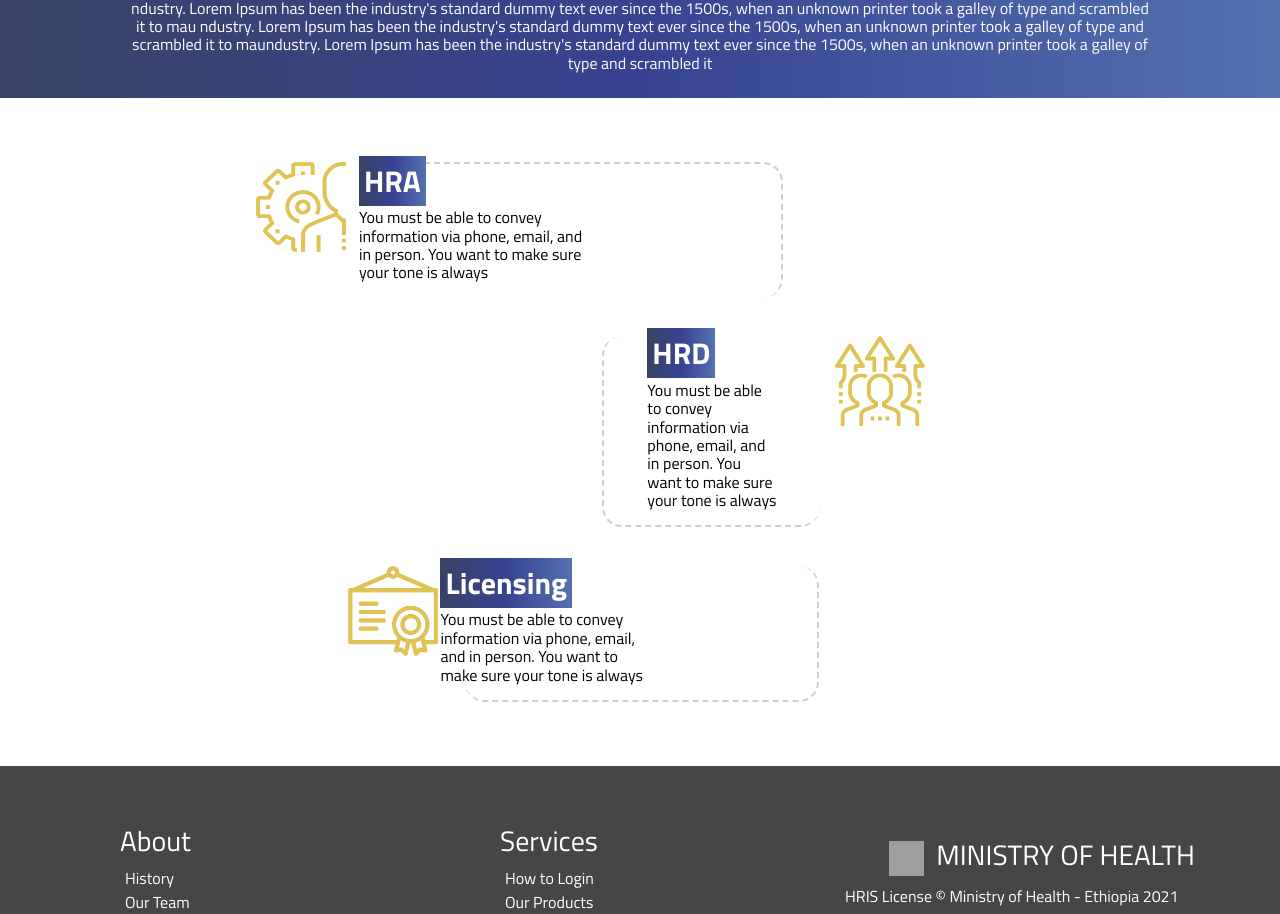
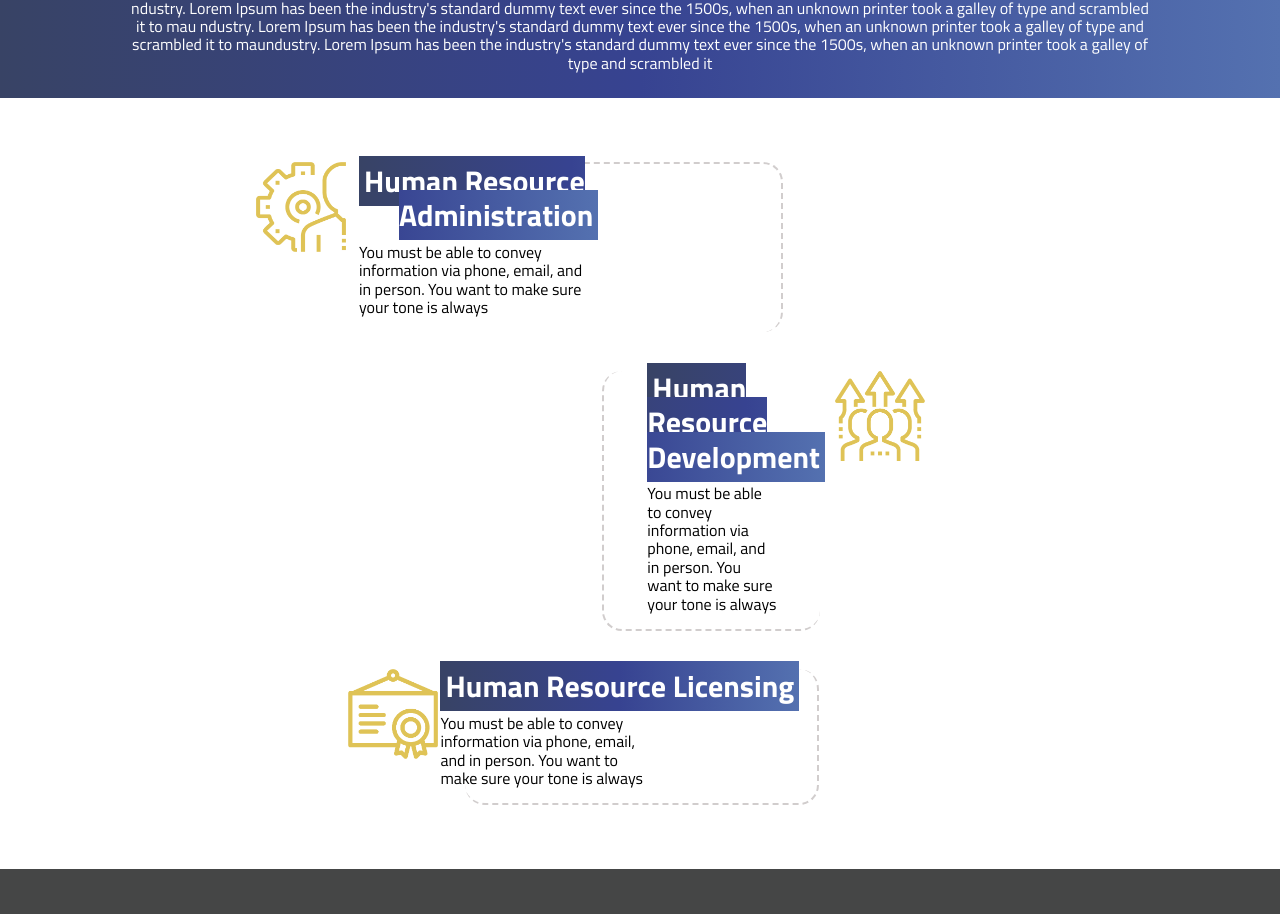
Before and after one commit to robeleph/hris, an Angular app: page / in a window 1280 px wide. Shown: the part 1414-2328 px from the top of the page. Built offline with nearby package versions, Linux system fonts and the light colour scheme; grey boxes are pictures that could not be loaded.

Commit message:
Update contact.component.html

```diff
--- a/src/app/contact/contact.component.html
+++ b/src/app/contact/contact.component.html
@@ -21,7 +21,7 @@
           />
         </div>
         <div id="hra" style="margin-left: 10px" class="col-sm-6">
-          <span class="label hra" style="margin-left: -40px">HRA</span>
+          <span class="label hra" style="margin-left: -40px">Human Resource Administration</span>
           <p
             style="
               color: black;
@@ -38,7 +38,7 @@
 
       <div class="row" style="margin-left: 45%; margin-top: 5%">
         <div id="hrd" class="col-sm-6">
-          <span class="label hra">HRD</span>
+          <span class="label hra">Human Resource Development</span>
           <p style="color: black; margin-top: 10px">
             You must be able to convey information via phone, email, and in
             person. You want to make sure your tone is always
@@ -61,7 +61,7 @@
           />
         </div>
         <div id="hrl" class="col-sm-6">
-          <span class="label hra" style="margin-left: -40px">Licensing</span>
+          <span class="label hra" style="margin-left: -40px">Human Resource Licensing</span>
           <p
             style="
               color: black;
```
